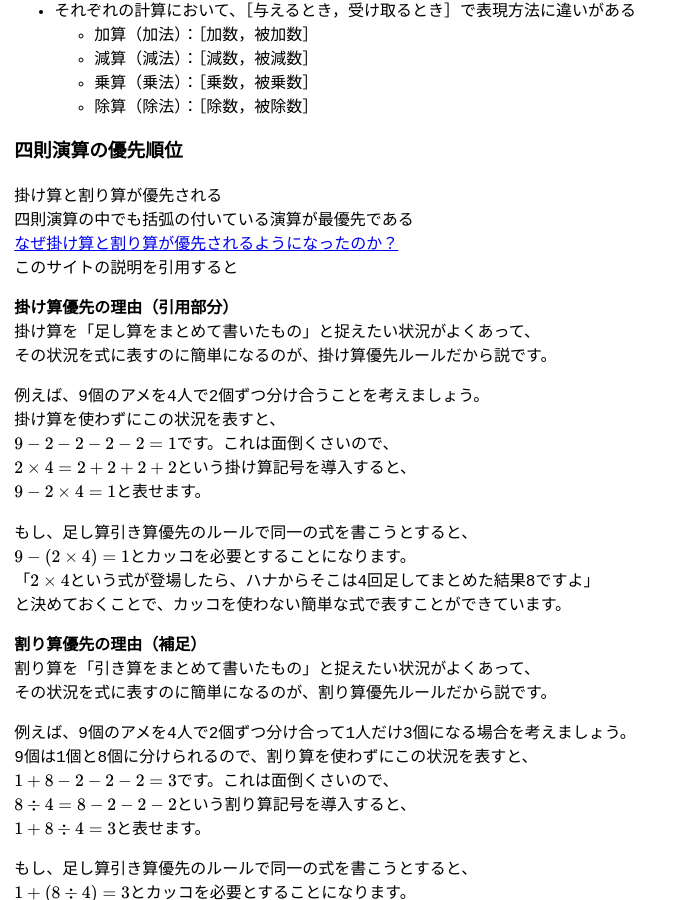
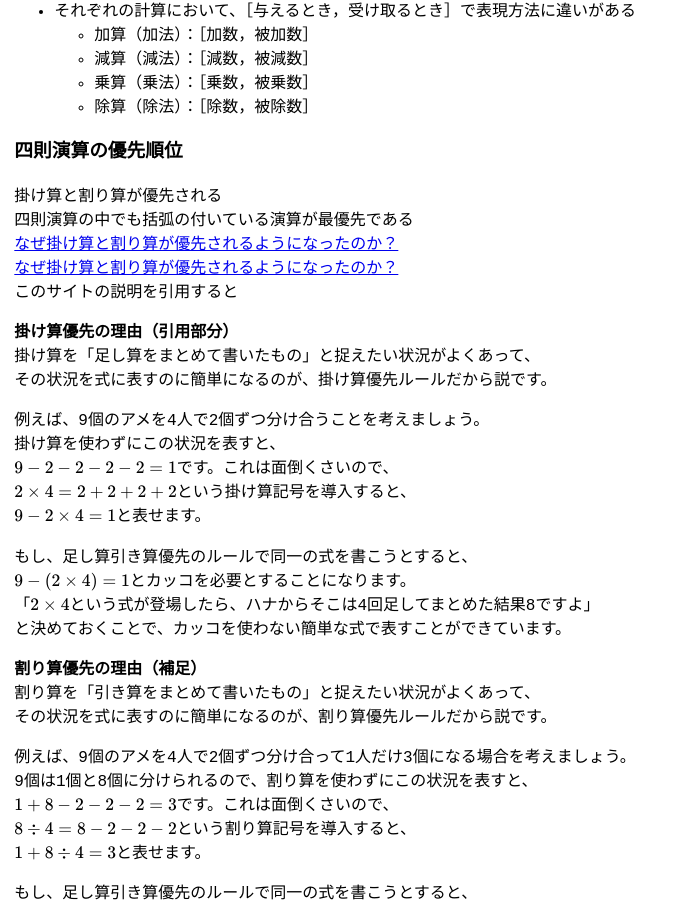
Before and after one commit to zoldof/algo-notes-ci, a Jekyll site: the page built from docs/dist/shougaku/index.md, in a window 1280 px wide and 900 px high, scrolled down 874 px. Shown: the whole window, without its empty margins (0-683 px from the left). Built offline with Jekyll 4.4.1, drawn with Linux system fonts in a browser that asks for light colours.

Commit message:
Update index.md

```diff
--- a/docs/dist/shougaku/index.md
+++ b/docs/dist/shougaku/index.md
@@ -45,6 +45,7 @@ robots: noindex
 ### 四則演算の優先順位
 掛け算と割り算が優先される
 四則演算の中でも括弧の付いている演算が最優先である
+<a href="https://math-fun.net/20210506/13757" target="_blank">なぜ掛け算と割り算が優先されるようになったのか？</a>
 [なぜ掛け算と割り算が優先されるようになったのか？](https://math-fun.net/20210506/13757)
 このサイトの説明を引用すると
 
```
